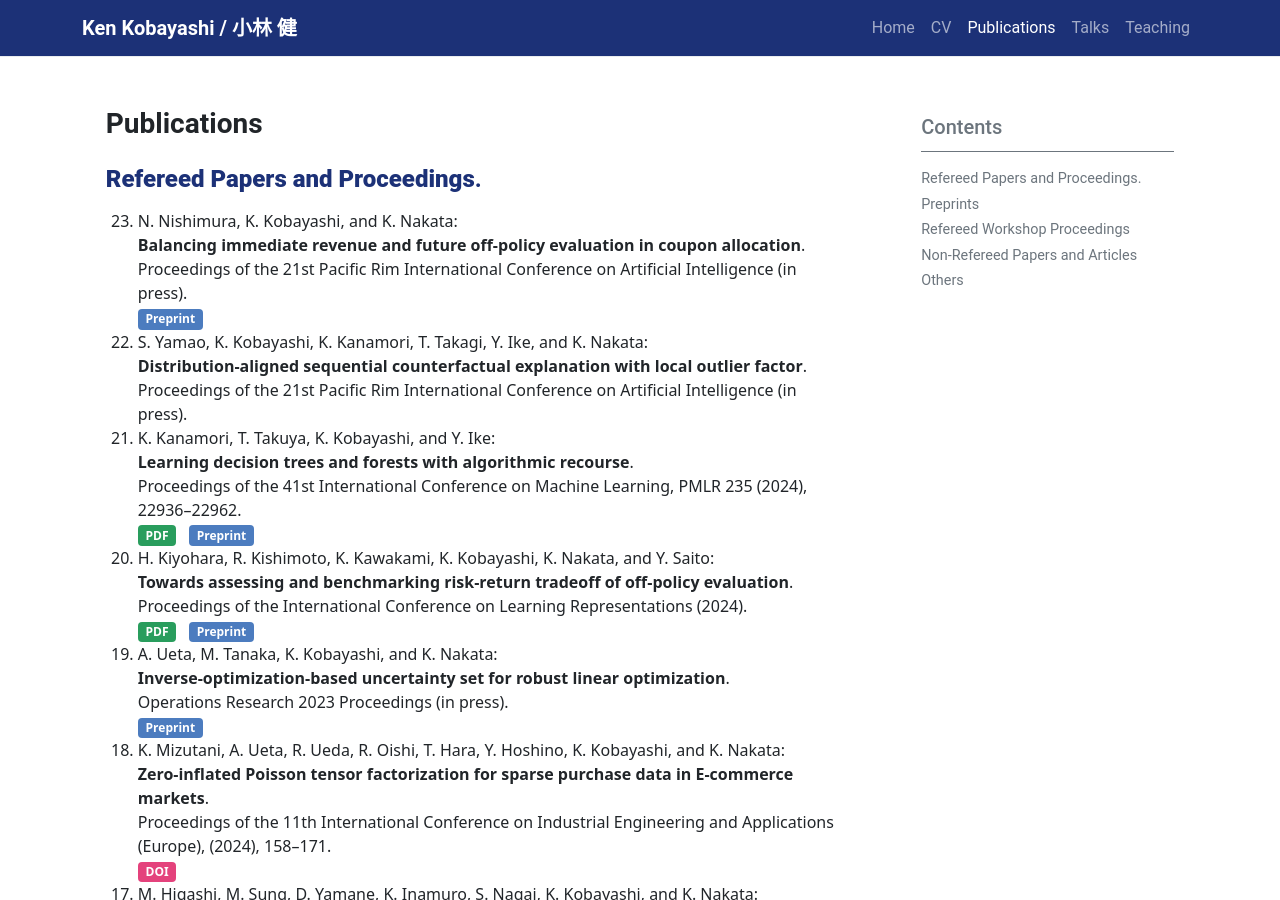
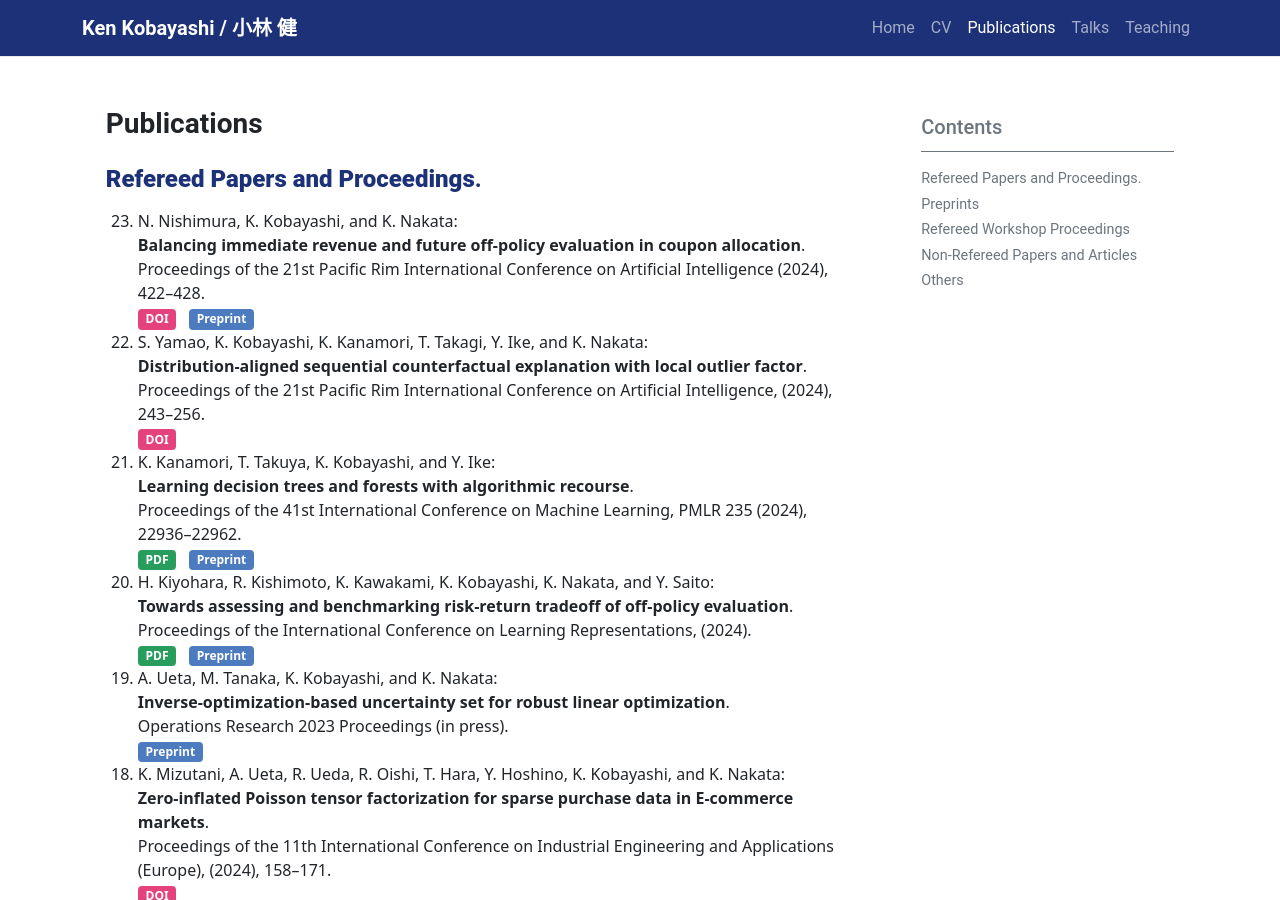
Before and after one commit to KenKoba2119/KenKoba2119.github.io, a Jekyll site: the page built from pages/publications.md, in a window 1280 px wide and 900 px high. Built offline with Jekyll 4.4.1, drawn with Linux system fonts in a browser that asks for light colours.

Commit message:
Update publications.md

```diff
--- a/pages/publications.md
+++ b/pages/publications.md
@@ -9,11 +9,14 @@ toc: true
 ## **Refereed Papers and Proceedings**.
 1. N. Nishimura, K. Kobayashi, and K. Nakata:
 **Balancing immediate revenue and future off-policy evaluation in coupon allocation**.
-Proceedings of the 21st Pacific Rim International Conference on Artificial Intelligence (in press).
+Proceedings of the 21st Pacific Rim International Conference on Artificial Intelligence (2024), 422--428.
+<span class="badge bg-secondary"> <a target="blank"  style="color:white;text-decoration:none" href="https://doi.org/10.1007/978-981-96-0125-7_35" >DOI </a> </span>
+ &nbsp;
 <span class="badge bg-info"> <a target="blank"  style="color:white;text-decoration:none" href="https://doi.org/10.48550/arXiv.2407.11039" >Preprint </a> </span>
 1. 	S. Yamao, K. Kobayashi, K. Kanamori, T. Takagi, Y. Ike, and K. Nakata:
 **Distribution-aligned sequential counterfactual explanation with local outlier factor**.
-Proceedings of the 21st Pacific Rim International Conference on Artificial Intelligence (in press).
+Proceedings of the 21st Pacific Rim International Conference on Artificial Intelligence, (2024), 243--256.
+<span class="badge bg-secondary"> <a target="blank"  style="color:white;text-decoration:none" href="https://doi.org/10.1007/978-981-96-0116-5_20" >DOI </a> </span>
 1. K. Kanamori, T. Takuya, K. Kobayashi, and Y. Ike:
 **Learning decision trees and forests with algorithmic recourse**.
 Proceedings of the 41st International Conference on Machine Learning, PMLR 235 (2024), 22936--22962.
@@ -22,7 +25,7 @@ Proceedings of the 41st International Conference on Machine Learning, PMLR 235 (
  <span class="badge bg-info"> <a target="blank"  style="color:white;text-decoration:none" href="https://doi.org/10.48550/arXiv.2406.01098">Preprint </a> </span>
 1. H. Kiyohara, R. Kishimoto, K. Kawakami, K. Kobayashi, K. Nakata, and Y. Saito:
 **Towards assessing and benchmarking risk-return tradeoff of off-policy evaluation**.
-Proceedings of the International Conference on Learning Representations (2024).
+Proceedings of the International Conference on Learning Representations, (2024).
 <span class="badge bg-success"> <a target="blank"  style="color:white;text-decoration:none" href="https://openreview.net/forum?id=ycF7mKfVGO">PDF </a>  </span>
  &nbsp;
 <span class="badge bg-info"> <a target="blank"  style="color:white;text-decoration:none" href="https://doi.org/10.48550/arXiv.2311.18207" >Preprint </a> </span>
```
